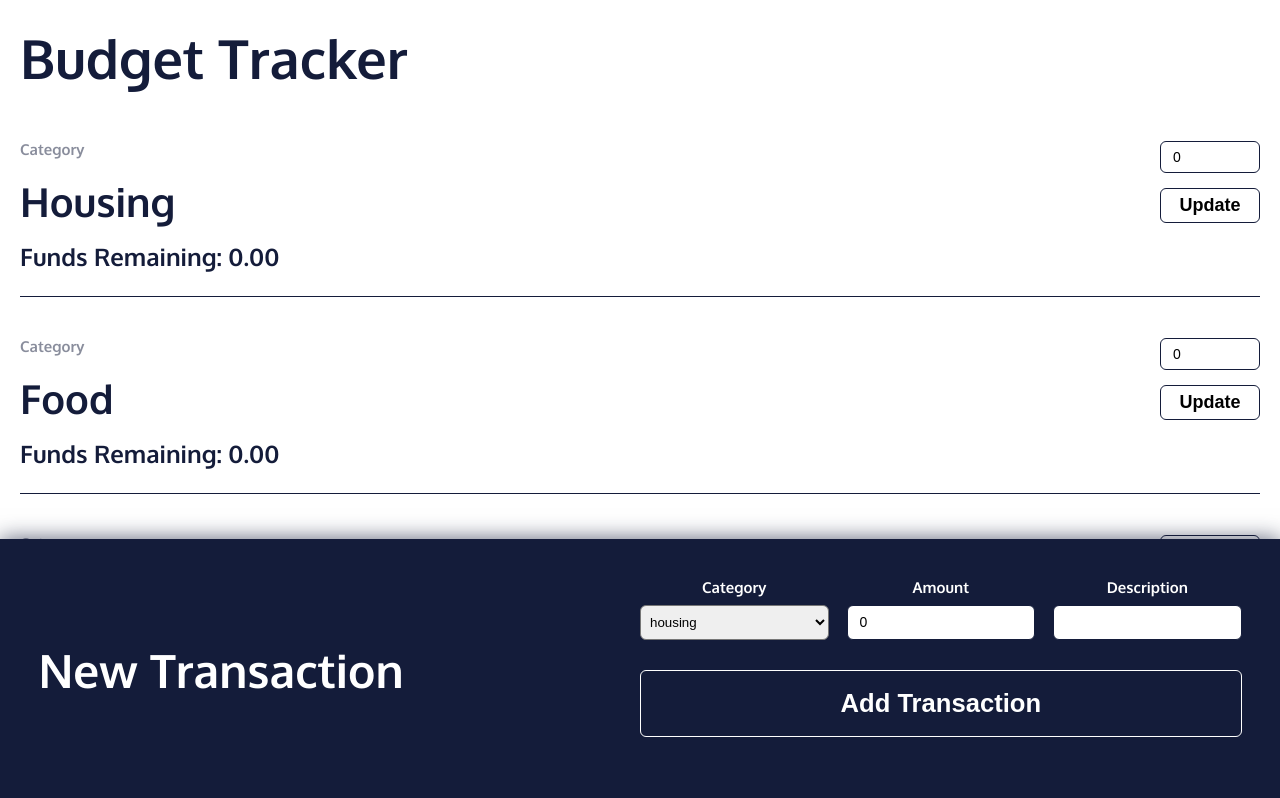
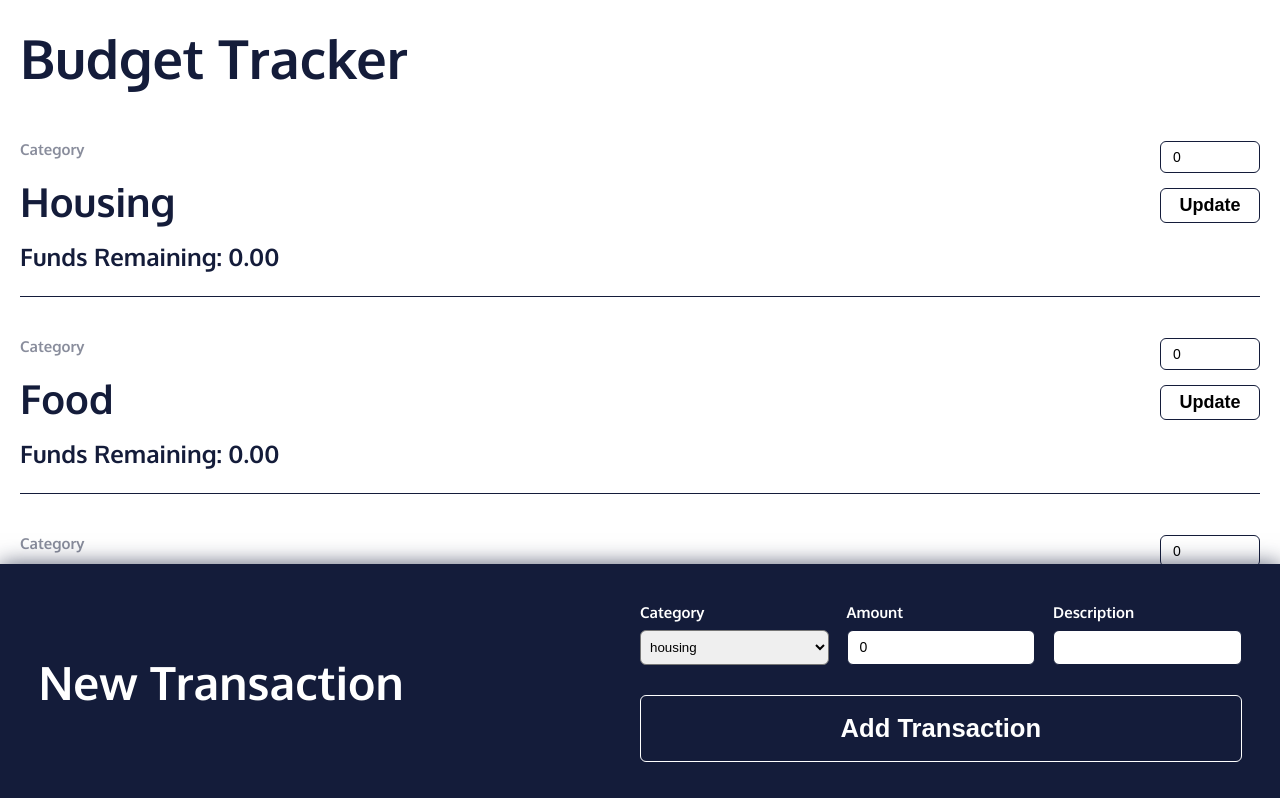
Before and after one commit to E-D-Richard/budget-tracker-webbapp, a React (Create React App) app: page / in a window 1280 px wide. Shown: the top 798 px of the page. Built offline with nearby package versions, Linux system fonts and the light colour scheme.

Commit message:
base dropdwn func in jsx

```diff
--- a/src/components/InnerTransactionForm.js
+++ b/src/components/InnerTransactionForm.js
@@ -5,7 +5,7 @@ import { v4 as uuidv4 } from "uuid";
 import { useSelector } from "react-redux";
 import { selectTransactions } from "../features/transactions/transactionsSlice";
 
-export default function InnerTransactionForm() {
+const InnerTransactionForm = () => {
   const dispatch = useDispatch();
   const categories = Object.keys(useSelector(selectTransactions));
   const [category, setCategory] = useState(categories[0]);
@@ -36,7 +36,7 @@ export default function InnerTransactionForm() {
 
   return (
     <form onSubmit={handleSubmit} className="new-trans-form">
-      <div id="new-transaction-select">
+      <div className="new-trans-select">
         <label htmlFor="category">Category</label>
         <select
           id="category"
@@ -51,7 +51,7 @@ export default function InnerTransactionForm() {
         </select>
       </div>
 
-      <div id="new-transaction-desc">
+      <div className="new-trans-desc">
         <label htmlFor="description">Description</label>
         <input
           id="description"
@@ -61,7 +61,7 @@ export default function InnerTransactionForm() {
         />
       </div>
 
-      <div id="new-transaction-amount">
+      <div className="new-trans-amount">
         <label htmlFor="amount">Amount</label>
         <input
           id="amount"
@@ -75,7 +75,9 @@ export default function InnerTransactionForm() {
           className={amountInputAlert ? "amount-alert" : ""}
         />
       </div>
-      <button id="submit-btn">Add Transaction</button>
+      <button className="submit-btn">Add Transaction</button>
     </form>
   );
 }
+
+export default InnerTransactionForm;
--- /dev/null
+++ b/src/components/NewTransaction.js
@@ -0,0 +1,46 @@
+import React, { useState, useEffect } from "react";
+import { FaAngleDown, FaAngleUp } from "react-icons/fa";
+import InnerTransactionForm from "./InnerTransactionForm";
+
+const NewTransaction = () => {
+  let isDesktop = window.innerWidth >= 850;
+  const [expanded, setExpanded] = useState(isDesktop ? true : false);
+  const iconStyles = { fontSize: "5rem" };
+
+
+  const updateScreenWidth = () => {
+    isDesktop = window.innerWidth >= 850;
+    isDesktop ? setExpanded(true) : setExpanded(false);
+  };
+
+  useEffect(() => {
+    window.addEventListener("resize", updateScreenWidth);
+    return () => window.removeEventListener("resize", updateScreenWidth);
+  });
+
+  const handleClick = () => {
+    !expanded ? setExpanded(true): setExpanded(false);
+  }
+
+  return (
+    <section className="new-trans-container">
+      <h2>New Transaction</h2>
+      {!isDesktop ? (
+        <div className="dropdown-container" >
+          <button onClick={handleClick} className="dropdown-btn">
+            {!expanded ? (
+              <FaAngleUp className="icon" style={iconStyles} />
+            ) : (
+              <FaAngleDown className="icon" style={iconStyles} />
+            )}
+          </button>
+          {expanded ? <InnerTransactionForm /> :<h3>New Transaction</h3>}
+        </div>
+      ) : (
+        <InnerTransactionForm />
+      )}
+    </section>
+  );
+}
+
+export default NewTransaction;
--- a/src/components/TransactionForm.js
+++ /dev/null
@@ -1,52 +0,0 @@
-import React, { useState, useEffect } from "react";
-import { FaAngleDown, FaAngleUp } from "react-icons/fa";
-import InnerTransactionForm from "./InnerTransactionForm";
-
-export default function TransactionForm() {
-  let isDesktop = window.innerWidth >= 850;
-  const [expanded, setExpanded] = useState(isDesktop ? true : false);
-  const iconStyles = { fontSize: "5rem" };
-
-  const updateScreenWidth = () => {
-    isDesktop = window.innerWidth >= 850;
-    isDesktop ? setExpanded(true) : setExpanded(false);
-  };
-
-  useEffect(() => {
-    window.addEventListener("resize", updateScreenWidth);
-    return () => window.removeEventListener("resize", updateScreenWidth);
-  });
-
-
-  const dropdownMode = () => {
-    if(expanded) {
-      return <InnerTransactionForm />
-    } else {
-      return <h3>New Transaction</h3>
-    }
-  }
-
-  return (
-    <section className="new-transaction-container">
-      <h2>New Transaction</h2>
-      <div className="dropdown-container">
-        <input
-          id="checkbox"
-          type="checkbox"
-          checked={expanded}
-          onChange={() => {
-            !expanded ? setExpanded(true) : setExpanded(false);
-          }}
-        ></input>
-        <label htmlFor="checkbox" className="checkbox-label">
-          {!expanded ? (
-            <FaAngleUp className="icon" style={iconStyles} />
-          ) : (
-            <FaAngleDown className="icon" style={iconStyles} />
-          )}
-        </label>
-        {isDesktop ? <InnerTransactionForm/> : dropdownMode()}
-      </div>
-    </section>
-  );
-}
--- a/src/features/transactions/Transactions.js
+++ b/src/features/transactions/Transactions.js
@@ -1,7 +1,7 @@
 import React from 'react';
 import { useSelector } from 'react-redux';
 import { selectFlattenedTransactions } from './transactionsSlice';
-import TransactionForm from '../../components/TransactionForm';
+import NewTransaction from '../../components/NewTransaction';
 import TransactionList from '../../components/TransactionList';
 
 const Transactions = () => {
@@ -9,7 +9,7 @@ const Transactions = () => {
   return (
     <div className="comments-container">
       <TransactionList transactions={transactions} />
-      <TransactionForm />
+      <NewTransaction />
     </div>
   );
 };
--- a/src/index.css
+++ b/src/index.css
@@ -194,12 +194,12 @@ select {
 
 /* ---------------------------------------- new transaction footer ----------------------- */
 
-.new-transaction-container {
+.new-trans-container {
   margin-left: -20px;
   margin-right: -20px;
 }
 
-section.new-transaction-container {
+section.new-trans-container {
   display: block;
   background: var(--main-text-color);
   color: var(--white);
@@ -210,34 +210,31 @@ section.new-transaction-container {
   padding: 2.5% 2.5% 2.5% 2%;
 }
 
-.new-transaction-container h2,
-.dropdown-container input[type="checkbox"],
-form.new-trans-form {
+.new-trans-container h2 {
   display: none;
 }
-
-.dropdown-container {
-  max-width: 50%;
-  margin: 0 auto;
+.dropdown-container h3 {
   text-align: center;
 }
 
-.dropdown-container label.checkbox-label {
-  display: block;
-  position: relative;
-  cursor: pointer;
-  min-width: 100%;
+button.dropdown-btn {
+  color: var(--white);
+  background-color: var(--main-text-color);
+  border: none;
+  width: 100%;
 }
+
 
 /* ---------------- form settings */
 
-input:checked ~ form.new-trans-form {
+form.new-trans-form {
   display: grid;
   gap: 16px 18px;
   grid-template-columns: repeat(6, minmax(0px, 1fr));
   grid-auto-rows: minmax(0px, auto);
-  padding-bottom: 25px;
-  min-width: 80%;
+  max-width: 75%;
+  margin: 0 auto;
+  padding: 30px 0 25px 0;
 }
 
 form.new-trans-form label {
@@ -247,24 +244,24 @@ form.new-trans-form label {
   margin-bottom: 8px;
 }
 
-#new-transaction-amount input,
-#new-transaction-desc input,
-#new-transaction-select select {
+.new-trans-amount input,
+.new-trans-desc input,
+.new-trans-select select {
   min-height: 35px;
   width: 100%;
 }
 
-#new-transaction-select {
+form .new-trans-select {
   grid-column: 1/4;
 }
-#new-transaction-amount {
+form .new-trans-amount {
   grid-column: 4/7;
 }
-#new-transaction-desc {
+form .new-trans-desc {
   grid-column: 1/7;
   grid-row: 2/3;
 }
-.new-transaction-container #submit-btn {
+form.new-trans-form .submit-btn {
   grid-column: 1/7;
   font-size: clamp(2rem, 2vw, 3rem);
   font-weight: bold;
@@ -277,61 +274,47 @@ form.new-trans-form label {
   cursor: pointer;
 }
 
-/* ----------------------------  fx */
-
-.new-transaction-container button:hover,
-.new-transaction-container button:focus {
-  background-color: #ffffff;
-  color: #141c3a;
-}
-
-.new-transaction-container input.amount-alert {
+.new-trans-form input.amount-alert {
   border: 5px solid red;
 }
 
-/* ---------------------------------------------------------new transaction media queries */
+/* ---------------------------------------------------------new transaction desktop media queries */
 
 @media screen and (min-width: 850px) {
-  .new-transaction-container h2 {
+  section.new-trans-container h2 {
     display: inline-block;
     margin-bottom: 0;
   }
 
-  .new-transaction-container h4,
-  .checkbox-label .icon {
-    display: none;
-  }
-
-  section.new-transaction-container {
+  section.new-trans-container {
     display: flex;
     justify-content: space-between;
     align-items: center;
     padding: 3%;
   }
 
-  div.dropdown-container {
+  form.new-trans-form {
+    row-gap: 0px;
+    max-width: 50%;
     margin: 0;
+    padding: 0;
   }
 
-  input:checked ~ form.new-trans-form {
-    row-gap: 0px;
-  }
-
-  #new-transaction-select {
+  form .new-trans-select {
     grid-column: 1/3;
   }
-  #new-transaction-amount {
+  form .new-trans-amount {
     grid-column: 3/5;
   }
-  #new-transaction-desc {
+  form .new-trans-desc {
     grid-column: 5/7;
     grid-row: 1/3;
   }
 
-  .new-transaction-container button:hover,
-  .new-transaction-container button:focus {
-    background-color: var(--main-text-color);
-    color: var(--white);
+  form.new-trans-form .submit-btn:hover,
+  form.new-trans-form .submit-btn:focus {
+    color: var(--main-text-color);
+    background-color: var(--white);
   }
 }
 
```
